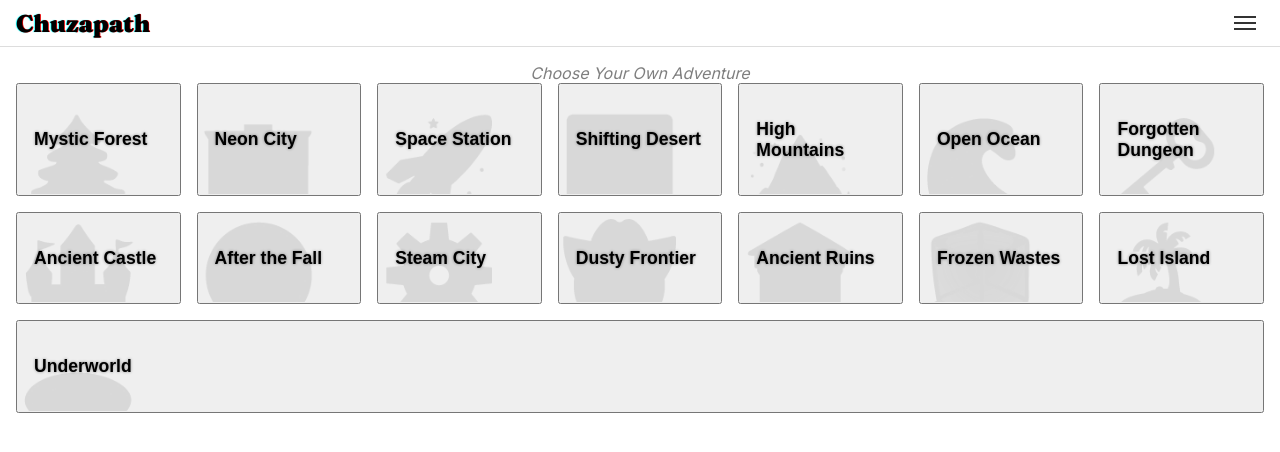
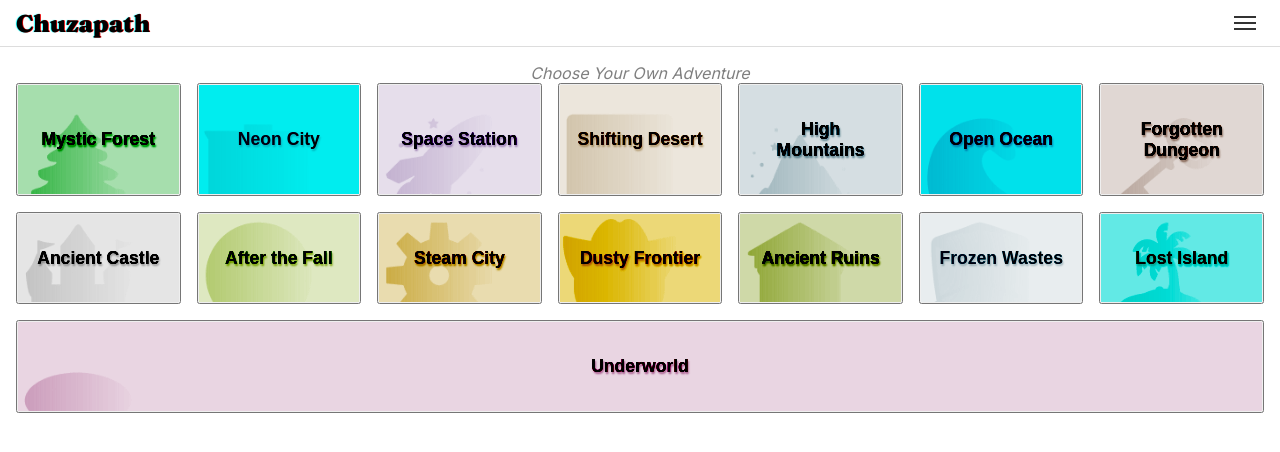
Before and after one commit to rniemela77/CYOA-game, a React (Vite) app: page / in a window 1280 px wide. Shown: the top 452 px of the page. Built offline with nearby package versions, Linux system fonts and the light colour scheme.

Commit message:
style welcome screen cards

```diff
--- a/src/components/WelcomeScreen.tsx
+++ b/src/components/WelcomeScreen.tsx
@@ -22,10 +22,12 @@ const WelcomeScreen: React.FC = () => {
             <button
               key={setting.key}
               onClick={() => handleSettingSelect(setting.key)}
-              style={{ position: 'relative', flex: '1 1 150px', overflow: 'hidden', textAlign: 'left', display: 'flex', gap: '1rem', alignItems: 'center', padding: '1rem', cursor: 'pointer', flexWrap: 'wrap' }}
+              className={`welcome-option welcome-option--${setting.key}`}
+              style={{ ['--overlay-color' as any]: (setting as any).color }}
             >
-              <div style={{ fontSize: '6rem', opacity: 0.2, filter: 'saturate(0) contrast(0)', position: 'absolute', left: '0', bottom: '-30px' }}>{setting.icon}</div>
-              <h3 style={{ textShadow: '0px 0px 3px #00000069', zIndex: 10, fontSize: '1.1rem' }}>{setting.name}</h3>
+              <div className="welcome-option__overlay" aria-hidden />
+              <div className="welcome-option__icon">{setting.icon}</div>
+              <h3 className="welcome-option__name">{setting.name}</h3>
             </button>
           ))}
         </div>
--- a/src/config/settings.ts
+++ b/src/config/settings.ts
@@ -1,19 +1,19 @@
 export const SETTINGS = [
-  { key: 'forest', name: 'Mystic Forest', icon: '🌲' },
-  { key: 'urban', name: 'Neon City', icon: '🏢' },
-  { key: 'space', name: 'Space Station', icon: '🚀' },
-  { key: 'desert', name: 'Shifting Desert', icon: '🏜️' },
-  { key: 'mountain', name: 'High Mountains', icon: '🏔️' },
-  { key: 'ocean', name: 'Open Ocean', icon: '🌊' },
-  { key: 'dungeon', name: 'Forgotten Dungeon', icon: '🗝️' },
-  { key: 'castle', name: 'Ancient Castle', icon: '🏰' },
-  { key: 'apocalypse', name: 'After the Fall', icon: '☣️' },
-  { key: 'steampunk', name: 'Steam City', icon: '⚙️' },
-  { key: 'western', name: 'Dusty Frontier', icon: '🤠' },
-  { key: 'ancient', name: 'Ancient Ruins', icon: '🏛️' },
-  { key: 'arctic', name: 'Frozen Wastes', icon: '🧊' },
-  { key: 'island', name: 'Lost Island', icon: '🏝️' },
-  { key: 'underworld', name: 'Underworld', icon: '🕳️' },
+  { key: 'forest', name: 'Mystic Forest', icon: '🌲', color: '#2e7d32' },
+  { key: 'urban', name: 'Neon City', icon: '🏢', color: '#00e5ff' },
+  { key: 'space', name: 'Space Station', icon: '🚀', color: '#A07CCD' },
+  { key: 'desert', name: 'Shifting Desert', icon: '🏜️', color: '#d4a373' },
+  { key: 'mountain', name: 'High Mountains', icon: '🏔️', color: '#607d8b' },
+  { key: 'ocean', name: 'Open Ocean', icon: '🌊', color: '#0288d1' },
+  { key: 'dungeon', name: 'Forgotten Dungeon', icon: '🗝️', color: '#82675D' },
+  { key: 'castle', name: 'Ancient Castle', icon: '🏰', color: '#9e9e9e' },
+  { key: 'apocalypse', name: 'After the Fall', icon: '☣️', color: '#7cb342' },
+  { key: 'steampunk', name: 'Steam City', icon: '⚙️', color: '#b87333' },
+  { key: 'western', name: 'Dusty Frontier', icon: '🤠', color: '#d2691e' },
+  { key: 'ancient', name: 'Ancient Ruins', icon: '🏛️', color: '#556b2f' },
+  { key: 'arctic', name: 'Frozen Wastes', icon: '🧊', color: '#b3e5fc' },
+  { key: 'island', name: 'Lost Island', icon: '🏝️', color: '#1abc9c' },
+  { key: 'underworld', name: 'Underworld', icon: '🕳️', color: '#B9618D' },
  ] as const
 
 export type SettingItem = typeof SETTINGS[number]
--- a/styles/app.css
+++ b/styles/app.css
@@ -215,3 +215,40 @@ h1 {
 .game-option-button.option--dimmed {
   opacity: 0.4;
 }
+
+.welcome-option__overlay {
+  position: absolute;
+  inset: 0;
+  width: 100%;
+  height: 100%;
+  background-color: var(--overlay-color, transparent);
+  mix-blend-mode: color-burn;
+  pointer-events: none;
+  z-index: 1;
+}
+
+.welcome-option {
+  position: relative;
+  flex: 1 1 150px;
+  overflow: hidden;
+  padding: 1rem;
+  cursor: pointer;
+  flex-wrap: wrap;
+  text-align: center;
+}
+
+.welcome-option__name {
+  text-shadow: 1px 2px 2px #00000035;
+  z-index: 10;
+  font-size: 1.1rem;
+}
+
+.welcome-option__icon {
+  mask-image: linear-gradient(to left, transparent, black);
+  font-size: 6rem;
+  opacity: 0.2;
+  filter: saturate(0) contrast(0);
+  position: absolute;
+  left: 0;
+  bottom: -30px;
+}
```
